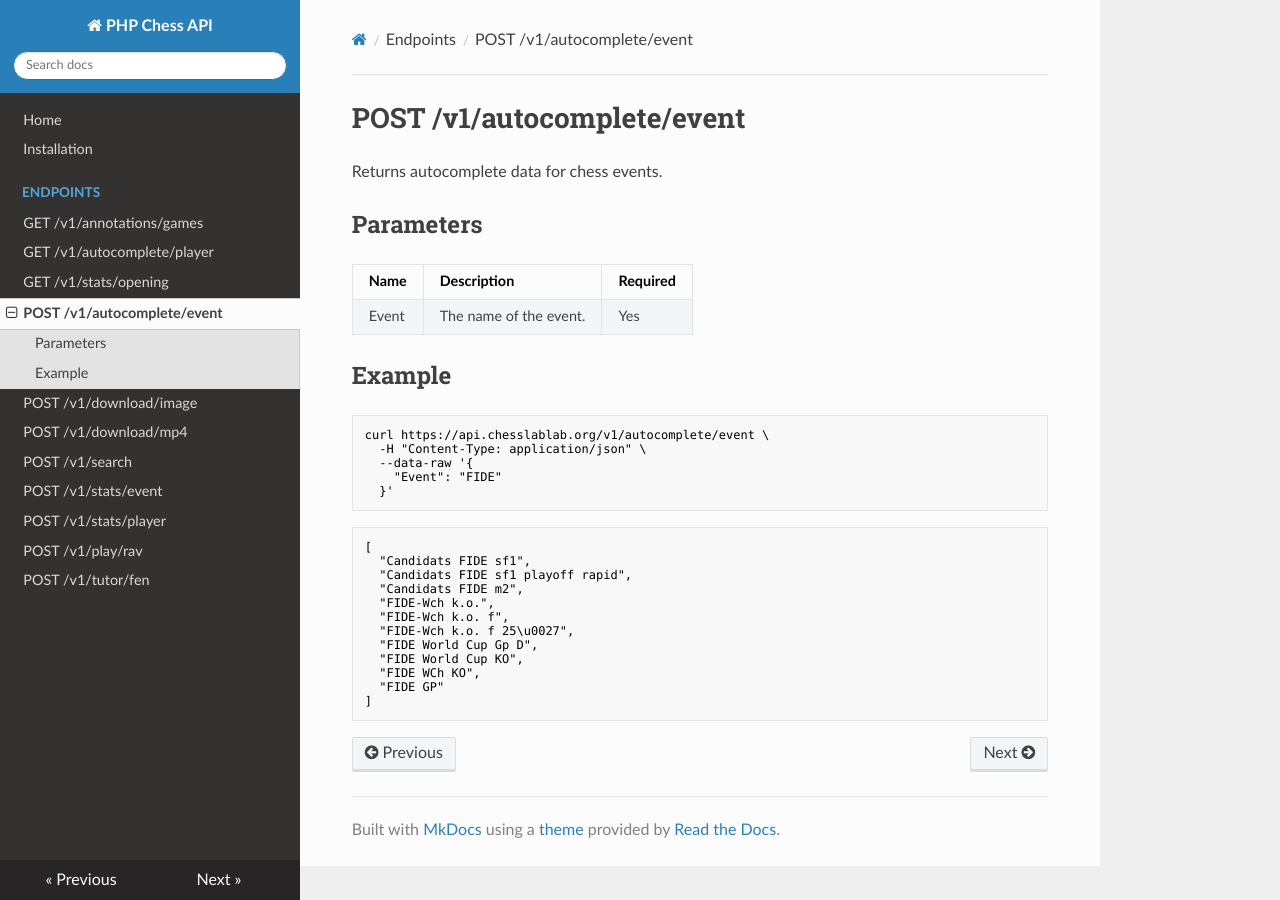
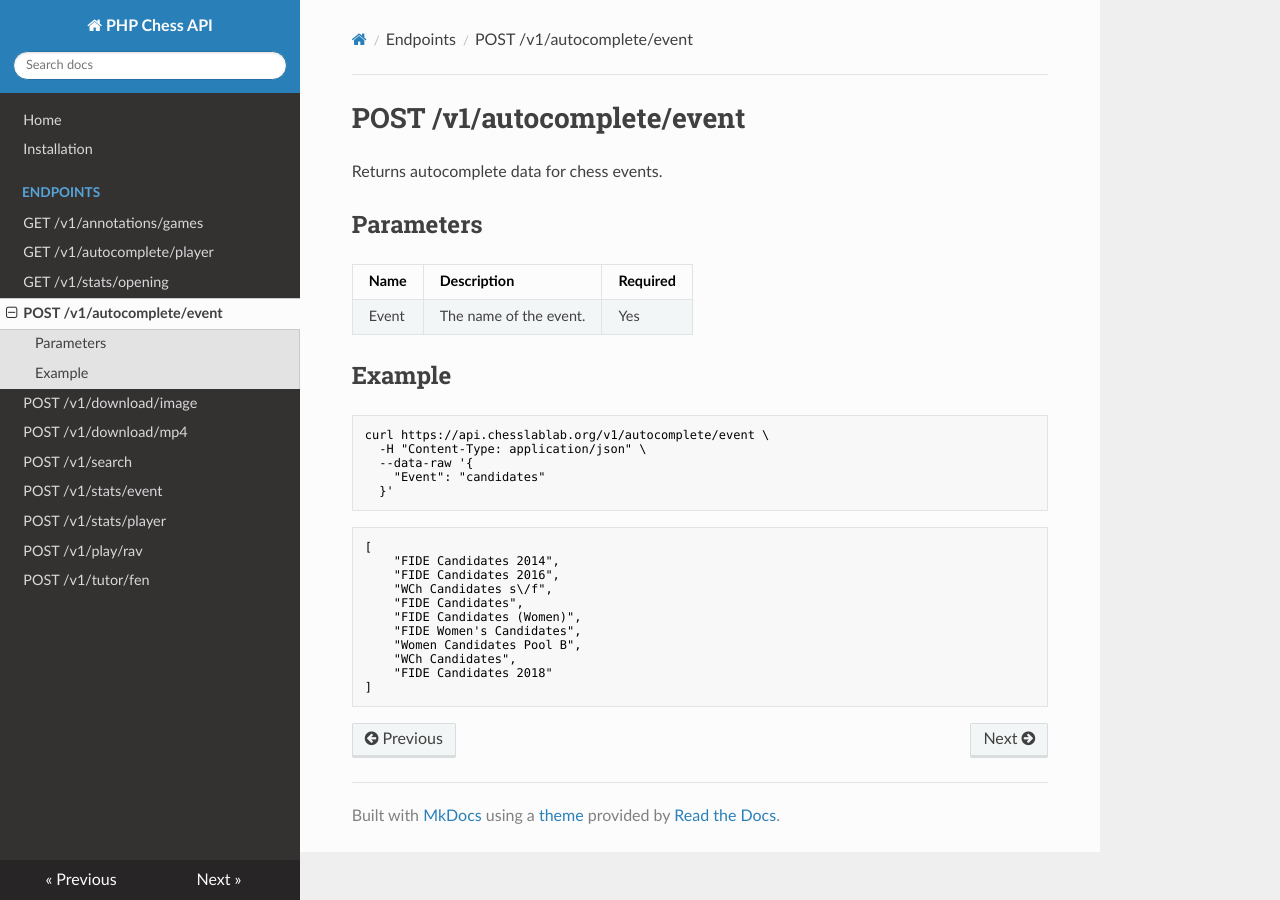
Before and after one commit to chesslablab/chess-api, an MkDocs documentation site: the page built from docs/post-autocomplete-event.md, in a window 1280 px wide. Built offline with MkDocs 1.6.1, drawn with Linux system fonts in a browser that asks for light colours; nearby versions of some CDN libraries.

Commit message:
Updated the docs

````diff
--- a/docs/post-autocomplete-event.md
+++ b/docs/post-autocomplete-event.md
@@ -14,21 +14,20 @@ Returns autocomplete data for chess events.
 curl https://api.chesslablab.org/v1/autocomplete/event \
   -H "Content-Type: application/json" \
   --data-raw '{
-    "Event": "FIDE"
+    "Event": "candidates"
   }'
 ```
 
 ```text
 [
-  "Candidats FIDE sf1",
-  "Candidats FIDE sf1 playoff rapid",
-  "Candidats FIDE m2",
-  "FIDE-Wch k.o.",
-  "FIDE-Wch k.o. f",
-  "FIDE-Wch k.o. f 25\u0027",
-  "FIDE World Cup Gp D",
-  "FIDE World Cup KO",
-  "FIDE WCh KO",
-  "FIDE GP"
+	"FIDE Candidates 2014",
+	"FIDE Candidates 2016",
+	"WCh Candidates s\/f",
+	"FIDE Candidates",
+	"FIDE Candidates (Women)",
+	"FIDE Women's Candidates",
+	"Women Candidates Pool B",
+	"WCh Candidates",
+	"FIDE Candidates 2018"
 ]
 ```
````
Also changed, not shown: docs/post-stats-event.md (+9 -10 lines).
